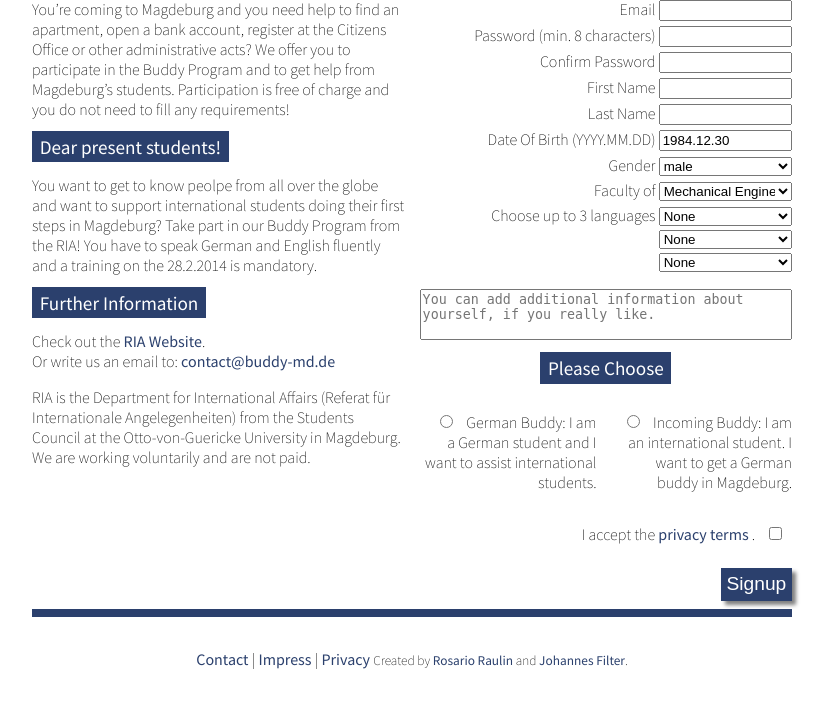
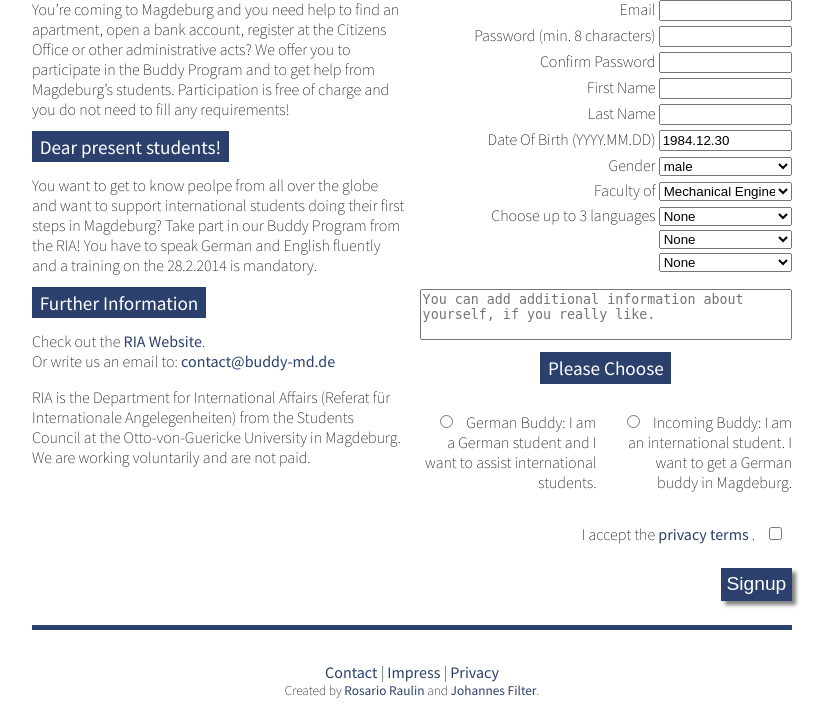
Before and after one commit to filter1/buddyreloaded, a Flask app: page / in a window 1280 px wide. Shown: the part 857-1564 px from the top of the page, without its empty margins (228-1058 px from the left). Before the commit the page ends 1526 px from the top, so only its background shows below. Run offline with Flask 2, Linux system fonts and the light colour scheme; some libraries are stand-ins or nearby versions.

Commit message:
fixing footer

```diff
--- a/app/static/css/style.css
+++ b/app/static/css/style.css
@@ -51,10 +51,6 @@
 
 
 
-
-
-
-
 body {
 	font-family: 'Source Sans Pro', sans-serif;
 	font-weight: 200;
@@ -73,12 +69,19 @@ h3 {
 	font-size: 3em;
 }
 
-footer div {
-	height: 0.5em;
+#footer_bugged{
+	height: 1em;
+	clear: both;
+}
+
+#footer_line{
+	height: 0.3em;
 	background-color: #2b406d;
 	margin-bottom: 2em;
 	clear: both;
 }
+
+
 
 
 header {
--- a/app/templates/base.html
+++ b/app/templates/base.html
@@ -60,11 +60,14 @@
     {% block content %}{% endblock %}
 
     <footer>
-      <div></div>
+      <div id="footer_bugged"></div>
+      <div id="footer_line"></div>
 
+      <div>
       <a href="contact.html">Contact</a> |
       <a href="impress.html">Impress</a> |
       <a href="privacy.html">Privacy</a>
+      </div>
 
       <small>Created by <a href="https://twitter.com/rosario_raulin">Rosario Raulin</a> and <a href="https://twitter.com/fil_ter">Johannes Filter</a>.</small>
 
```
